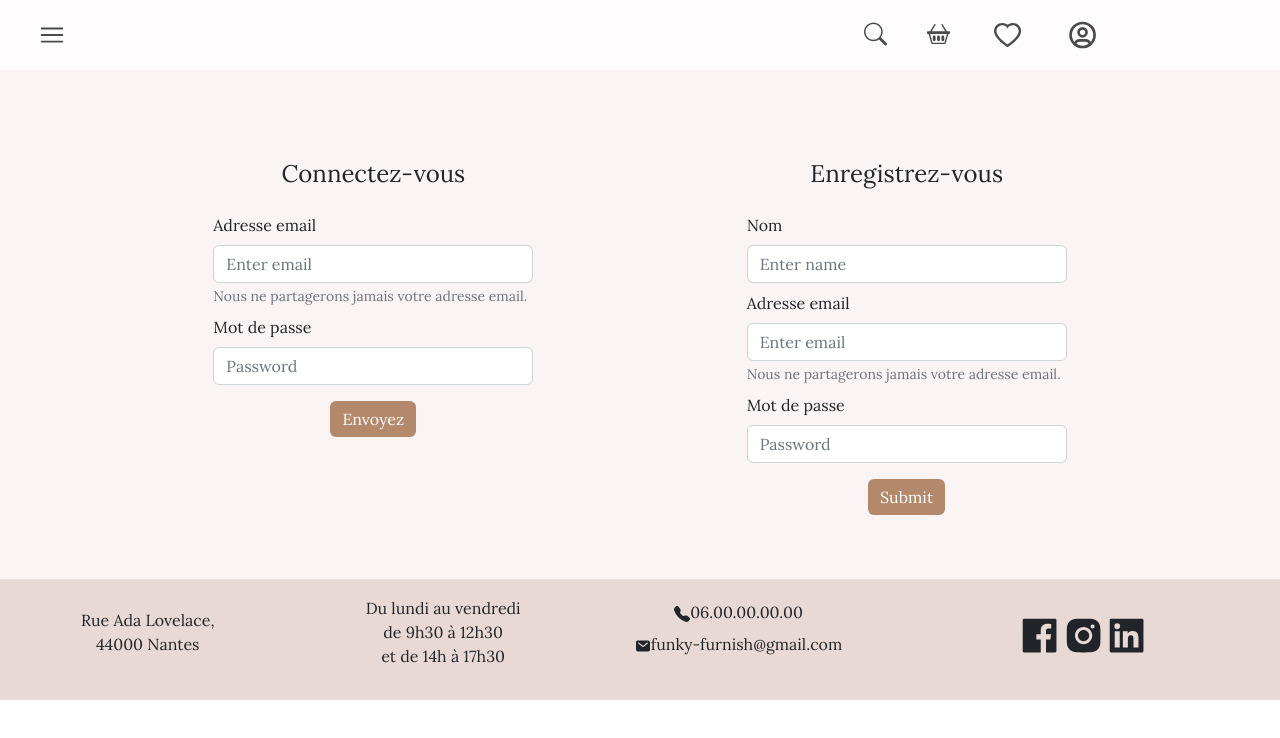
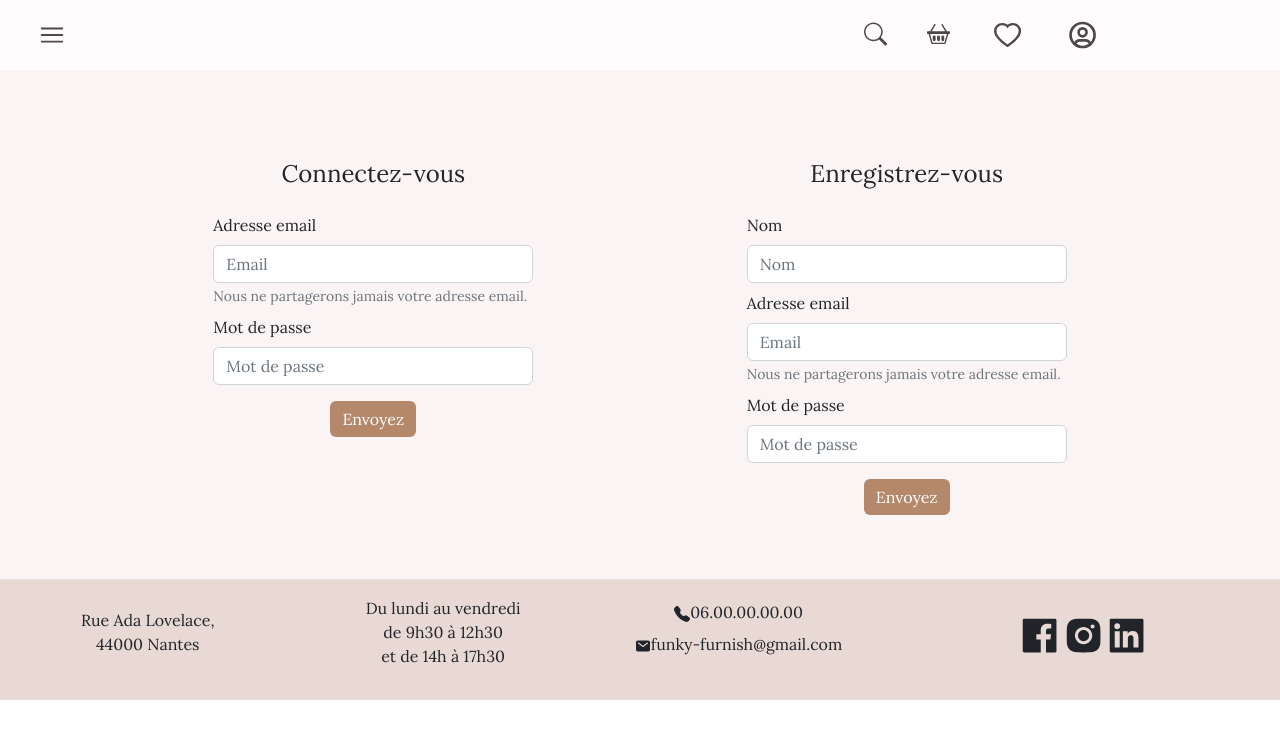
Before and after one commit to adatechschool/PC-nantes-meuble-team-codebusters--front, a React (Create React App) app in the folder codebusters/: page /login in a window 1280 px wide. Shown: the top 738 px of the page. Built offline with nearby package versions, Linux system fonts and the light colour scheme.

Commit message:
change placeholder to French

```diff
--- a/codebusters/src/pages/Login.js
+++ b/codebusters/src/pages/Login.js
@@ -40,7 +40,7 @@ export default function Login() {
             <h1 style={title}>Connectez-vous</h1>
             <Form.Group className="mb-2" controlId="formBasicEmail">
               <Form.Label>Adresse email</Form.Label>
-              <Form.Control type="email" placeholder="Enter email" />
+              <Form.Control type="email" placeholder="Email" />
               <Form.Text className="text-muted">
                 Nous ne partagerons jamais votre adresse email.
               </Form.Text>
@@ -48,7 +48,7 @@ export default function Login() {
 
             <Form.Group className="mb-3" controlId="formBasicPassword">
               <Form.Label>Mot de passe</Form.Label>
-              <Form.Control type="password" placeholder="Password" />
+              <Form.Control type="password" placeholder="Mot de passe" />
             </Form.Group>
 
             <Button style={buttonStyle} variant="primary" type="submit">
@@ -61,11 +61,11 @@ export default function Login() {
             <h1 style={title}>Enregistrez-vous</h1>
             <Form.Group className="mb-2" controlId="formBasicName">
               <Form.Label>Nom</Form.Label>
-              <Form.Control type="name" placeholder="Enter name" />
+              <Form.Control type="name" placeholder="Nom" />
             </Form.Group>
             <Form.Group className="mb-2" controlId="formBasicEmail">
               <Form.Label>Adresse email</Form.Label>
-              <Form.Control type="email" placeholder="Enter email" />
+              <Form.Control type="email" placeholder="Email" />
               <Form.Text className="text-muted">
                 Nous ne partagerons jamais votre adresse email.
               </Form.Text>
@@ -73,11 +73,11 @@ export default function Login() {
 
             <Form.Group className="mb-3" controlId="formBasicPassword">
               <Form.Label>Mot de passe</Form.Label>
-              <Form.Control type="password" placeholder="Password" />
+              <Form.Control type="password" placeholder="Mot de passe" />
             </Form.Group>
 
             <Button style={buttonStyle} variant="primary" type="submit">
-              Submit
+              Envoyez
             </Button>
           </Form>
         </div>
```
